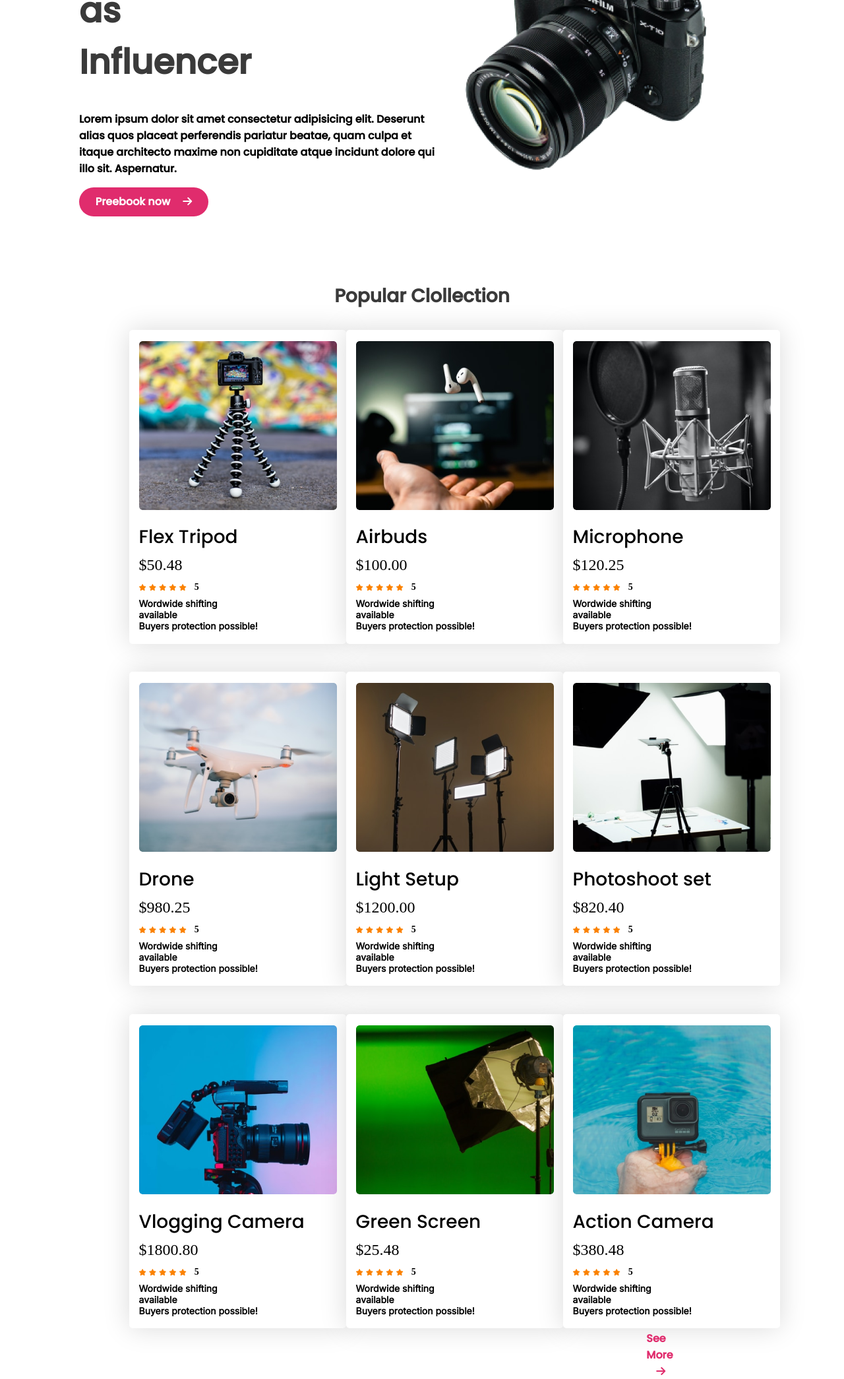
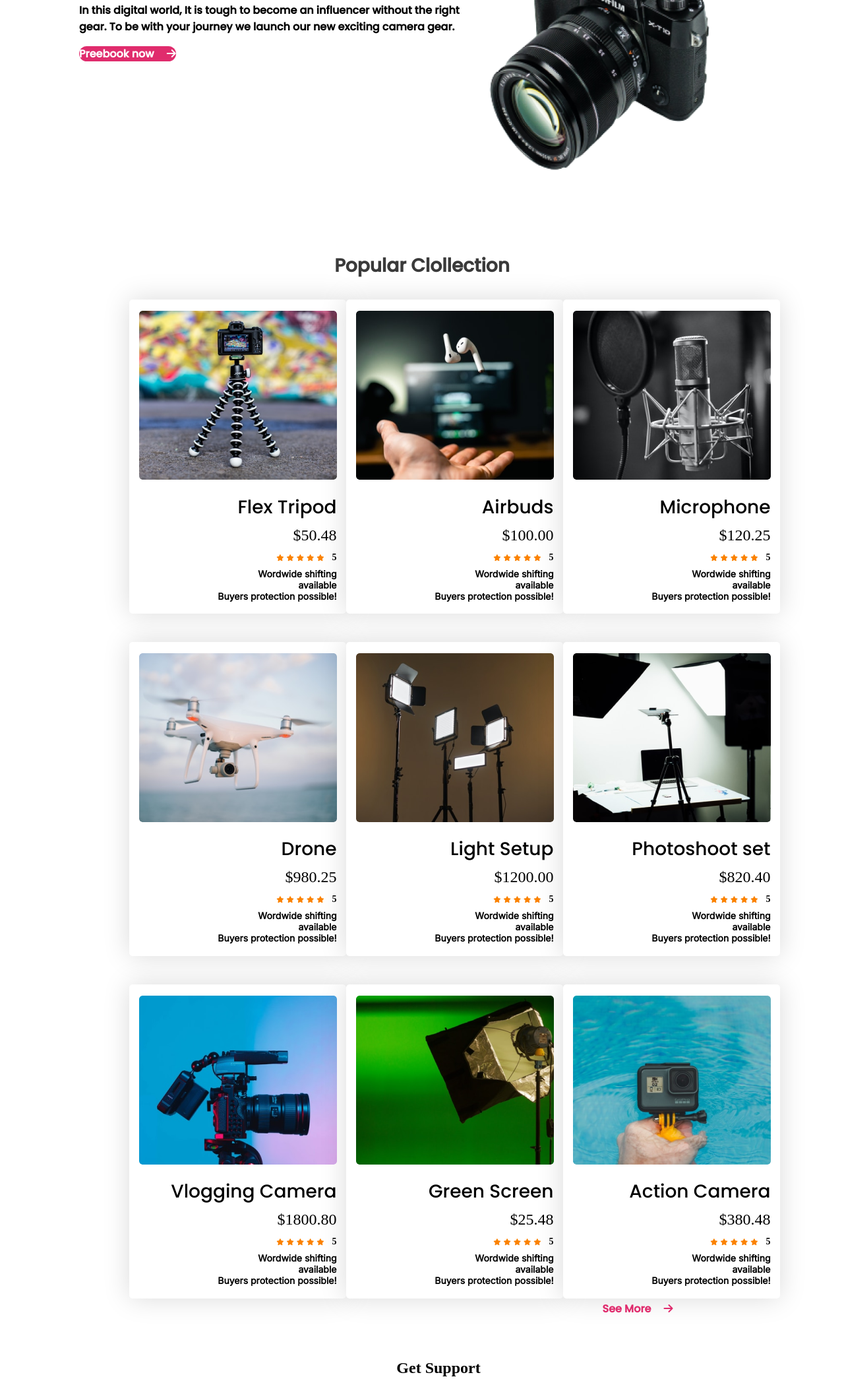
Before and after one commit to srdo96/assignment2-influencer-gear, a plain HTML site: page index.html in a window 1280 px wide. Shown: the part 282-2372 px from the top of the page at 66% size. Drawn offline with Linux system fonts and the light colour scheme.

Commit message:
fixed see more space bug

```diff
--- a/index.html
+++ b/index.html
@@ -7,6 +7,7 @@
     <title>Influencer Gear</title>
     <!-- stylesheet -->
     <link rel="stylesheet" href="./styles/style.css" />
+    <link rel="stylesheet" href="./styles/responsive.css" />
 
     <!-- script -->
     <script
@@ -33,14 +34,13 @@
             Influencer
           </h1>
           <p>
-            Lorem ipsum dolor sit amet consectetur adipisicing elit. Deserunt
-            alias quos placeat perferendis pariatur beatae, quam culpa et itaque
-            architecto maxime non cupiditate atque incidunt dolore qui illo sit.
-            Aspernatur.
+            In this digital world, It is tough to become an influencer without
+            the right gear. To be with your journey we launch our new exciting
+            camera gear.
           </p>
-          <button class="pink-color preebook-button">
+          <span class="pink-color preebook-button">
             <a href="">Preebook now <i class="fas fa-arrow-right"></i></a>
-          </button>
+          </span>
         </div>
         <div class="cover-pic">
           <img src="./images/main-camera.png" alt="picture of a camera" />
@@ -259,9 +259,13 @@
             </div>
           </div>
         </div>
-        <div class="see-more">
-          <a href="">See More <i class="fas fa-arrow-right"></i></a>
-        </div>
+        <!-- <div class="see-more"> -->
+        <!-- <span class="see-more"> -->
+        <a class="see-more" href=""
+          >See More <i class="fas fa-arrow-right"></i
+        ></a>
+        <!-- </span> -->
+        <!-- </div> -->
       </section>
 
       <!-- support area  -->
@@ -303,7 +307,7 @@
     <footer>
       <div class="footer-content">
         <h5>Influencer products</h5>
-        <p>Copyright © 2022 influencer products</p>
+        <p>Copyright &copy; 2022 influencer products</p>
         <p>All rights reserved</p>
         <ul class="social-media">
           <li>
--- /dev/null
+++ b/styles/responsive.css
@@ -0,0 +1,30 @@
+/* for mobile */
+@media only screen and (max-width: 1307px) {
+  .cover-page-info h1{
+    font-size: 32px;
+  }
+  .cover-pic img{
+    width: 400px;
+    height: 375;
+  }
+}
+
+  /* body {
+    margin: 8px;
+  }
+  nav h3 {
+    text-align: center;
+    font-size: 100%;
+  }
+  .cover-page {
+    flex-direction: column-reverse;
+  }
+  .cover-pic img {
+    margin-top: 73px;
+    width: 202px;
+    height: 190px;
+  }
+  /* .cover-pic img:hover {
+    transform: scale(0.6);
+  } */
+} */
--- a/styles/style.css
+++ b/styles/style.css
@@ -76,6 +76,7 @@ body {
     popular collection style
 ------------------------------- */
 .popular-collection {
+  text-align: end;
   margin-top: 100px;
   margin-left: 196px;
   margin-right: 196px;
@@ -152,7 +153,6 @@ body {
 .popular-collection a {
   text-decoration: none;
   font-size: 16px;
-  margin-left: 1070px;
   margin-right: 19px;
 }
 .fa-arrow-right {
@@ -160,18 +160,12 @@ body {
   padding-left: 15px;
 }
 .see-more {
-  display: flex;
-  justify-content: end;
-  margin-right: 5%;
   font-family: "Poppins", sans-serif;
   font-size: 16px;
-  height: 44px;
+  padding-right: 5%;
   font-weight: bold;
-}
-.see-more a {
   color: #e02c6d;
 }
-/* support style */
 
 .support-area {
   text-align: center;
```
Also changed, not shown: styles/hover.css (added).
